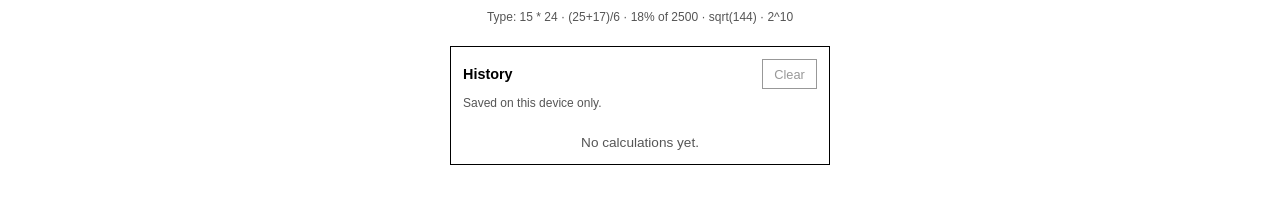
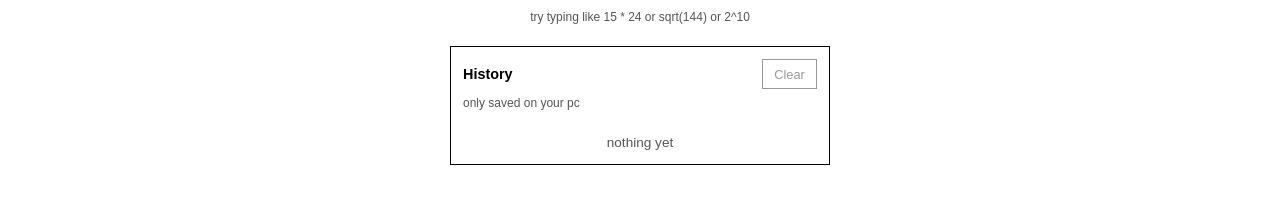
Before and after one commit to jagathram-tech/OPENCALCULATE, a plain HTML site: page index.html in a window 1280 px wide. Both pictures are taken after a click on the button "History". Shown: the part 492-694 px from the top of the page. Drawn offline with Linux system fonts and the light colour scheme.

```diff
--- a/index.html
+++ b/index.html
@@ -3,7 +3,7 @@
 <head>
   <meta charset="UTF-8" />
   <meta name="viewport" content="width=device-width, initial-scale=1" />
-  <meta name="description" content="OpenCalculate — free calculator in your browser." />
+  <meta name="description" content="calculator" />
   <meta name="theme-color" content="#000000" />
   <title>OpenCalculate</title>
   <link rel="stylesheet" href="style.css" />
@@ -80,16 +80,16 @@
         </div>
       </div>
 
-      <p class="hint">Type: 15 * 24 · (25+17)/6 · 18% of 2500 · sqrt(144) · 2^10</p>
+      <p class="hint">try typing like 15 * 24 or sqrt(144) or 2^10</p>
 
       <aside class="history" id="history-panel" hidden>
         <div class="history-head">
           <span>History</span>
           <button type="button" id="history-clear" disabled>Clear</button>
         </div>
-        <p class="history-note">Saved on this device only.</p>
+        <p class="history-note">only saved on your pc</p>
         <ul class="history-list" id="history-list"></ul>
-        <p class="history-empty" id="history-empty">No calculations yet.</p>
+        <p class="history-empty" id="history-empty">nothing yet</p>
       </aside>
     </div>
   </main>
--- a/style.css
+++ b/style.css
@@ -1,5 +1,3 @@
-/* OpenCalculate — plain black & white, Arial only */
-
 :root {
   --bg: #ffffff;
   --fg: #000000;
```
Also changed, not shown: script.js (+0 -7 lines), 1 other file.
